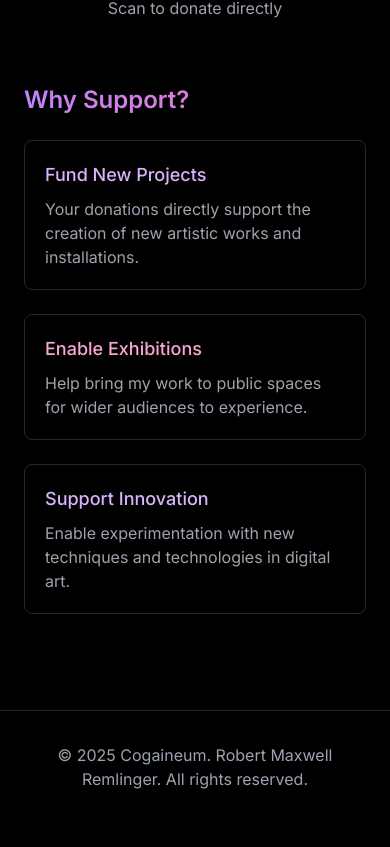
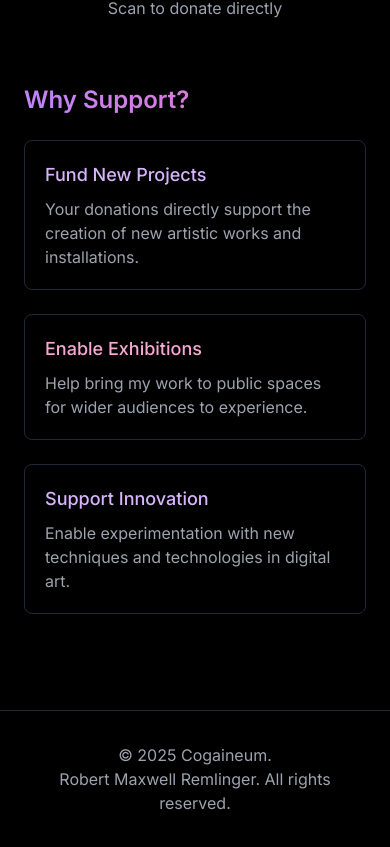
Before and after one commit to OmnibusAnalysis/cogaineum, a Next.js app: page / in a window 390 px wide. Shown: the part 6589-7436 px from the top of the page. Before the commit the page ends 7412 px from the top, so only its background shows below. Built offline with nearby package versions, Linux system fonts and the light colour scheme.

Commit message:
footer fix

```diff
--- a/components/Footer.tsx
+++ b/components/Footer.tsx
@@ -3,7 +3,8 @@ const Footer = () => {
     <footer className="bg-black py-8 border-t border-gray-800">
       <div className="max-w-4xl mx-auto px-6 text-center">
         <p className="text-gray-400">
-          © {new Date().getFullYear()} Cogaineum. Robert Maxwell Remlinger. All rights reserved.
+          <span className="block sm:inline">© {new Date().getFullYear()} Cogaineum.</span>{' '}
+          <span className="block sm:inline">Robert Maxwell Remlinger. All rights reserved.</span>
         </p>
       </div>
     </footer>
```
